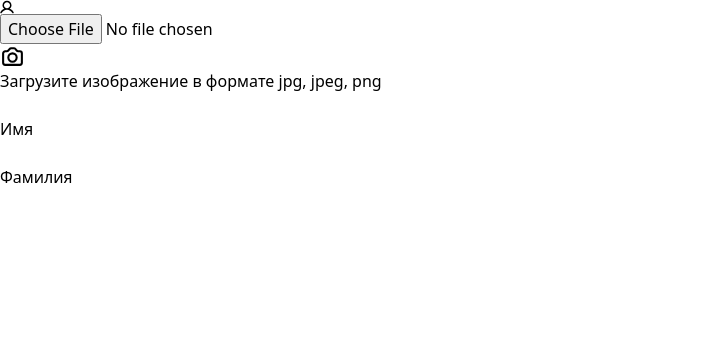
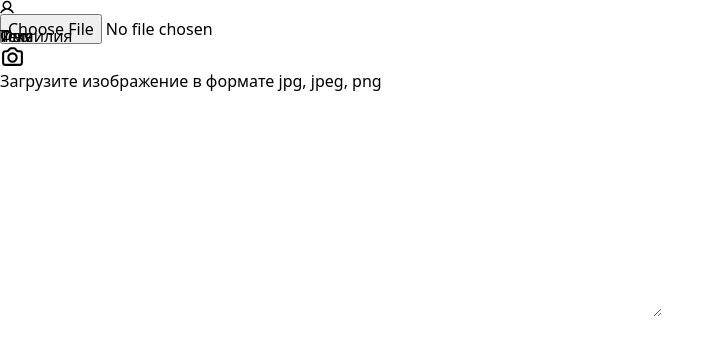
Before and after one commit to kabakov-vladislav-zg/test-project, a Vue app: page / in a window 1280 px wide. Shown: the top 352 px of the page, without its empty margins (0-724 px from the left). Built offline with nearby package versions, Linux system fonts and the light colour scheme.

Commit message:
feat(VInputText): textarea format

```diff
--- a/src/App.vue
+++ b/src/App.vue
@@ -10,6 +10,7 @@ import VInputText from '@/components/VInputText.vue';
 const avatar = ref('');
 const nameFirst = ref('');
 const nameLast = ref('');
+const text = ref('');
 </script>
 
 <template>
@@ -28,6 +29,11 @@ const nameLast = ref('');
         v-model="nameLast"
         label="Фамилия"
       />
+      <VInputText
+        v-model="text"
+        label="Текс"
+        textarea
+      />
     </VCard>
   </div>
 </template>
--- a/src/components/VInputText.vue
+++ b/src/components/VInputText.vue
@@ -7,8 +7,13 @@ import { computed, ref } from 'vue';
 const props = withDefaults(defineProps<{
   modelValue?: string | number
   label?: string | number
+  textarea?: boolean
+  height?: string | number
+  maxHeight?: string | number
 }>(), {
   modelValue: '',
+  height: 200,
+  maxHeight: 200,
 });
 const emit = defineEmits<{
   'update:modelValue': [value: string | number]
@@ -25,11 +30,28 @@ const oninput = ({ target }: Event) => {
   inputValue.value = (target as HTMLInputElement).value;
 }
 const focus = ref(false);
+const maxHeight = computed(() => {
+  const maxHeight = props.maxHeight;
+  if (typeof maxHeight === 'number') {
+    return `${maxHeight}px`;
+  } else {
+    return maxHeight;
+  }
+});
+const height = computed(() => {
+  const height = props.height;
+  if (typeof height === 'number') {
+    return `${height}px`;
+  } else {
+    return height;
+  }
+});
 </script>
 
 <template>
   <label
-    class="VInputText block w-full py-1 border-b border-slate-200 bg-white"
+    class="VInputText relative block w-full py-1 border-b border-slate-200 bg-white"
+    :class="[focus ? 'border-slate-800' : 'border-slate-200']"
     @focusin="focus = true"
     @focusout="focus = false"
   >
@@ -40,7 +62,15 @@ const focus = ref(false);
     >
       {{ label }}
     </span>
+    <textarea
+      v-if="textarea"
+      :value="inputValue"
+      class="VInputText__input VInputText__textarea w-full block"
+      :style="{ maxHeight, height }"
+      @input="oninput"
+    ></textarea>
     <input
+      v-else
       type="text"
       :value="inputValue"
       class="VInputText__input w-full block"
@@ -51,7 +81,10 @@ const focus = ref(false);
 
 <style>
 .VInputText__label {
-    position: relative;
+    position: absolute;
+    z-index: 1;
+    top: 0;
+    left: 0;
     display: block;
     pointer-events: none;
     transition: transform .25s;
@@ -62,6 +95,18 @@ const focus = ref(false);
   transform: scale(0.75);
 }
 .VInputText__input {
+  margin-top: 24px;
   outline: none!important;
 }
+.VInputText__textarea {
+  mask-image: linear-gradient(to bottom, transparent, #000 12px);
+  min-height: 24px;
+}
+.VInputText__textarea::-webkit-scrollbar {
+  background-color: transparent;
+  width: 6px;
+}
+.VInputText__textarea::-webkit-scrollbar-thumb {
+    background-color: #B5B7C0;
+}
 </style>
```
